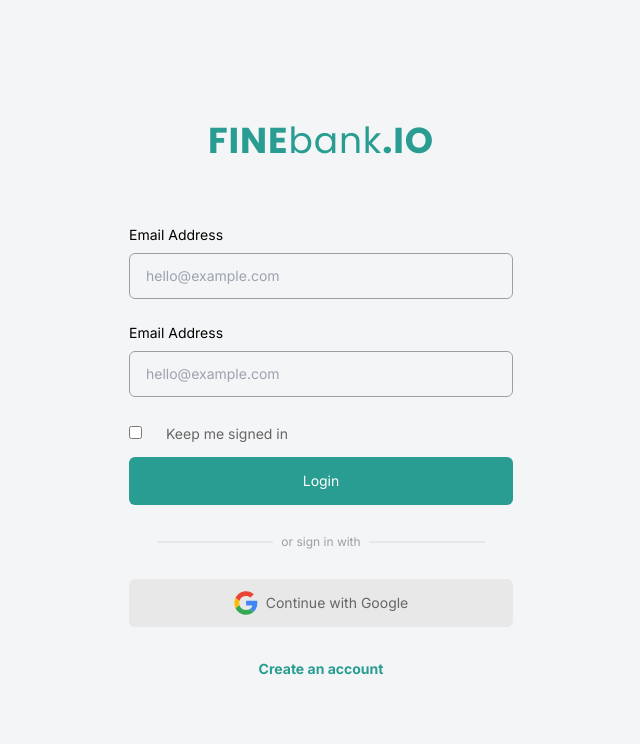
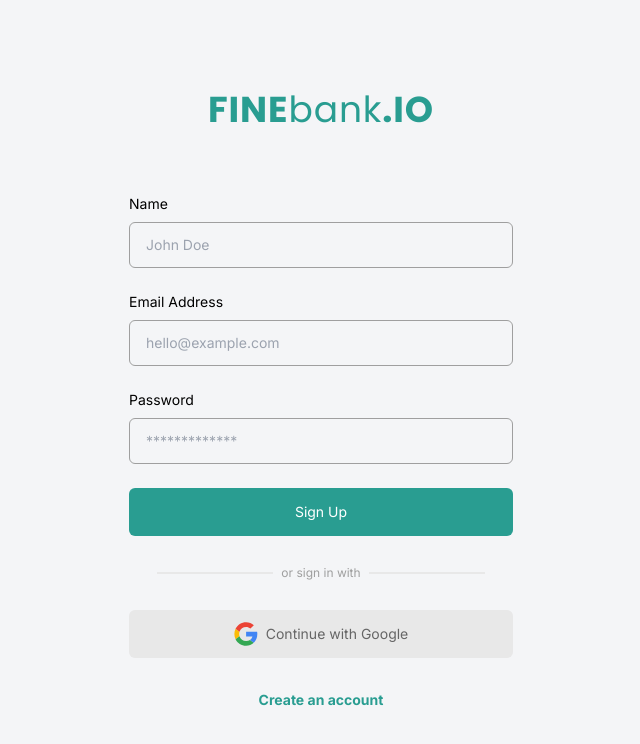
Before and after one commit to helmiazkia/Latihan-Reactjs, a React (Vite) app: page / in a window 1280 px wide. Shown: the top 744 px of the page, without its empty margins (319-959 px from the left). Built offline with nearby package versions, Linux system fonts and the light colour scheme.

Commit message:
Sign Up Page dengan reusable component

```diff
--- a/src/App.jsx
+++ b/src/App.jsx
@@ -1,9 +1,11 @@
-import SignInPage from "./pages/SigIn";
+import SignInPage from "./pages/signIn";
+import SignUpPage from "./pages/signUp";
+
 
 const App = () => {
   return (
     <>
-    <SignInPage/>
+    <SignUpPage />
     </>
   );
 };
--- a/src/components/Elements/Button/index.jsx
+++ b/src/components/Elements/Button/index.jsx
@@ -1,12 +1,14 @@
-const Button = () => {
-    return(
-        <button
-              className="h-12 rounded-md text-sm bg-primary w-full text-white"
-              type="submit"
-            >
-              Login
-        </button>
+const Button = (props) => {
+    const { children, variant, type } = props;
+
+    return (
+      <button
+        className={`h-12 rounded-md text-sm ${variant}`}
+        type={type}
+      >
+        {children}
+      </button>
     );
-};
+  };
 
-export default Button;
+  export default Button;
--- a/src/components/Elements/CheckBox/index.jsx
+++ b/src/components/Elements/CheckBox/index.jsx
@@ -1,16 +1,19 @@
-const CheckBox = () => {
-    return(
-        <>
+const CheckBox = (props) => {
+    const { label, name } = props;
+
+    return (
+      <>
         <input
           type="checkbox"
           className="text-sm accent-primary"
-          name="status"
-          id="status"
+          name={name}
+          id={name}
         />
-        <label htmlFor="status" className="text-sm text-gray-01 ms-6">
-          Keep me signed in
+        <label htmlFor={name} className="text-sm text-gray-01 ms-6">
+          {label}
         </label>
-        </>
+      </>
     );
-};
-export default CheckBox;
+  };
+
+  export default CheckBox;
--- a/src/components/Elements/LabeledInput/Input.jsx
+++ b/src/components/Elements/LabeledInput/Input.jsx
@@ -1,14 +1,15 @@
-const Input = () => {
-    return(
-        <input
-            type="email"
-            className="py-3 ps-4 text-sm border rounded-md w-full bg-special-mainBg border-gray-03 text-gray-01 focus:border-black focus:outline-none focus:ring-0"
-            placeholder="hello@example.com"
-            name="email"
-            id="email"
+const Input = (props) => {
+    const { type, placeholder, name } = props;
 
-        />
+    return (
+      <input
+        type={type}
+        className="py-3 ps-4 text-sm border rounded-md w-full bg-special-mainBg border-gray-03 text-gray-01 focus:border-black focus:outline-none focus:ring-0"
+        placeholder={placeholder}
+        name={name}
+        id={name}
+      />
     );
-};
+  };
 
-export default Input;
+  export default Input;
--- a/src/components/Elements/LabeledInput/Label.jsx
+++ b/src/components/Elements/LabeledInput/Label.jsx
@@ -1,12 +1,11 @@
+const Label = (props) => {
+    const { htmlFor, children } = props;
 
+    return (
+      <label htmlFor={htmlFor} className="block text-sm mb-2">
+        {children}
+      </label>
+    );
+  };
 
-const Label = () => {
-    return (
-     <label htmlFor="email" className="block text-sm mb-2">
-        Email Address
-     </label>
-
-    );
-};
-
-export default Label;
+  export default Label;
--- a/src/components/Elements/LabeledInput/index.jsx
+++ b/src/components/Elements/LabeledInput/index.jsx
@@ -1,14 +1,15 @@
 import Input from "./Input";
 import Label from "./Label";
 
-const LabeLedInput = () => {
-    return(
-        <>
-        <Label />
-        <Input />
+const LabeledInput = (props) => {
+  const { label, name, type, placeholder } = props;
 
-        </>
-    );
+  return (
+    <>
+      <Label htmlFor={name}>{label}</Label>
+      <Input name={name} type={type} placeholder={placeholder} />
+    </>
+  );
 };
 
-export default LabeLedInput;
+export default LabeledInput;
--- a/src/components/Fragments/FormSignIn.jsx
+++ b/src/components/Fragments/FormSignIn.jsx
@@ -1,22 +1,33 @@
 import Button from "../Elements/Button";
 import CheckBox from "../Elements/CheckBox";
-import LabeLedInput from "../Elements/LabeledInput/Index";
+import LabeledInput from "../Elements/LabeledInput";
 
-const FormSignLn = () => {
+const FormSignIn = () => {
   return (
     <form action="">
       <div className="mb-6">
-                <LabeLedInput/>
+        <LabeledInput
+          label="Email address"
+          type="email"
+          placeholder="hello@example.com"
+          name="email"
+        />
       </div>
       <div className="mb-6">
-                <LabeLedInput/>
+        <LabeledInput
+          label="Password"
+          type="password"
+          placeholder="*************"
+          name="password"
+        />
       </div>
       <div className="mb-3">
-                <CheckBox/>
+        <CheckBox label="Keep me signed in" name="status" />
       </div>
-                <Button/>
+      <Button variant="bg-primary w-full text-white" type="submit" />
+	      Login
     </form>
   );
 };
 
-export default FormSignLn;
+export default FormSignIn;
--- a/src/components/Fragments/FormSignUp.jsx
+++ b/src/components/Fragments/FormSignUp.jsx
@@ -0,0 +1,38 @@
+import Button from "../Elements/Button";
+import LabeledInput from "../Elements/LabeledInput";
+
+const FormSignUp = () => {
+  return (
+    <form action="">
+      <div className="mb-6">
+        <LabeledInput
+          label="Name"
+          type="text"
+          placeholder="John Doe"
+          name="name"
+        />
+      </div>
+      <div className="mb-6">
+        <LabeledInput
+          label="Email Address"
+          type="email"
+          placeholder="hello@example.com"
+          name="email"
+        />
+      </div>
+      <div className="mb-6">
+        <LabeledInput
+          label="Password"
+          type="password"
+          placeholder="*************"
+          name="password"
+        />
+      </div>
+      <Button variant="bg-primary w-full text-white" type="submit">
+        Sign Up
+      </Button>
+    </form>
+  );
+};
+
+export default FormSignUp;
--- a/src/components/Layouts/AuthLayout.jsx
+++ b/src/components/Layouts/AuthLayout.jsx
@@ -1,9 +1,7 @@
+import Logo from "../Elements/Logo";
 
-import React from 'react'
-import Logo from '../Elements/Logo/Index'
-import FormSignLn from '../Fragments/FormSignIn'
-
-function AuthLayout() {
+const Authlayout = (props) => {
+    const {children} = props;
   return (
     <div className="flex justify-center min-h-screen items-center bg-special-mainBg">
       {/* container start */}
@@ -12,8 +10,7 @@
         <Logo/>
         {/* logo end */}
         {/* form start */}
-        <div className="mt-16">
-          <FormSignLn/>
+        <div className="mt-16">{children}
         </div>
         {/* form end */}
         {/* teks start */}
@@ -99,4 +96,4 @@
   )
 }
 
-export default AuthLayout
+export default Authlayout
--- /dev/null
+++ b/src/pages/signIn.jsx
@@ -0,0 +1,14 @@
+
+import FormSignIn from "../components/Fragments/FormSignIn";
+import AuthLayout from "../components/Layouts/AuthLayout";
+
+
+const SignInPage = () => {
+    return(
+        <AuthLayout>
+        <FormSignIn/>
+        </AuthLayout>
+    );
+};
+
+export default SignInPage;
--- /dev/null
+++ b/src/pages/signUp.jsx
@@ -0,0 +1,12 @@
+import FormSignUp from "../components/Fragments/FormSignUp";
+import Authlayout from "../components/Layouts/Authlayout";
+
+const SignUpPage = () => {
+  return (
+    <Authlayout>
+      <FormSignUp />
+    </Authlayout>
+  );
+};
+
+export default SignUpPage;
```
Lines whose indentation alone changed are shown as unchanged.
